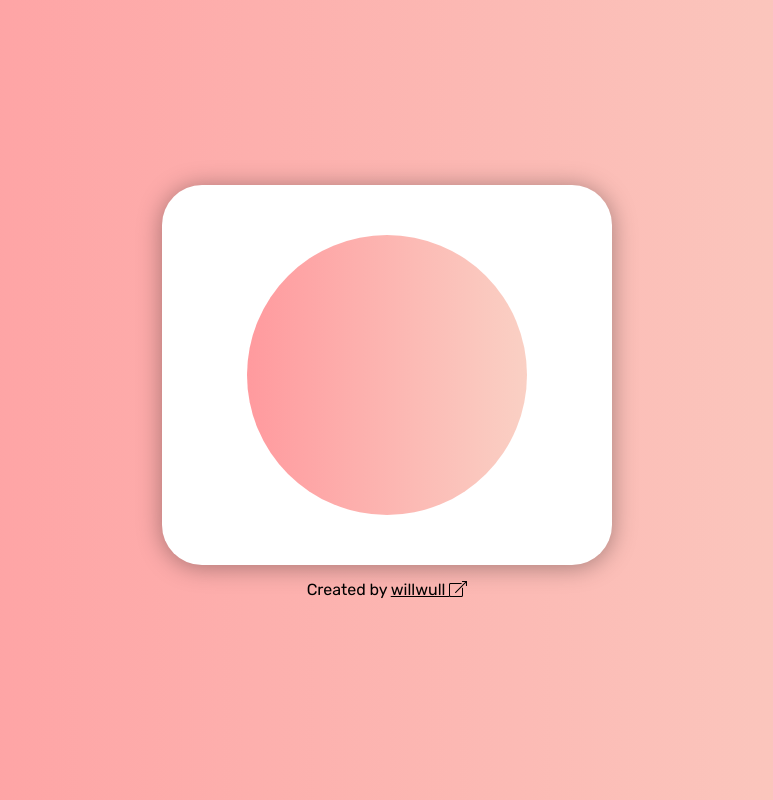
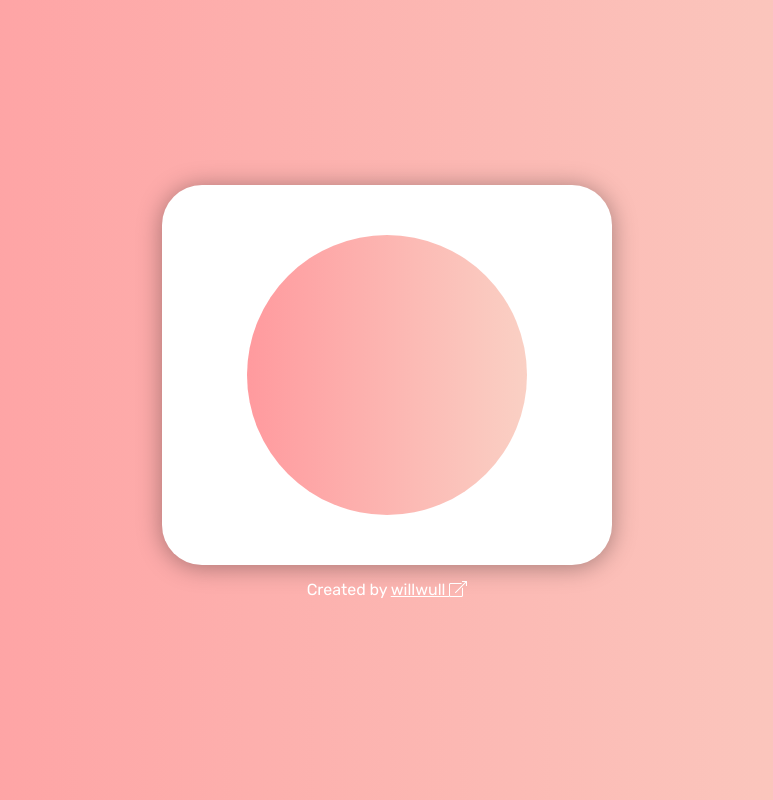
Before and after one commit to willwull/gradient-picker, a React (Create React App) app: page / in a window 1280 px wide. Shown: the whole page, without its empty margins (253-1026 px from the left). Built offline with nearby package versions, Linux system fonts and the light colour scheme.

Commit message:
🚧 Dynamic text color

```diff
--- a/package.json
+++ b/package.json
@@ -3,6 +3,7 @@
   "version": "0.1.0",
   "private": true,
   "dependencies": {
+    "color": "^2.0.0",
     "node-sass-chokidar": "0.0.3",
     "normalize.css": "^7.0.0",
     "react": "^15.6.1",
--- a/src/components/App.js
+++ b/src/components/App.js
@@ -1,4 +1,5 @@
 import React from "react";
+import Color from "color";
 import Card from "./Card";
 import "../stylesheets/App.css";
 
@@ -6,11 +7,14 @@ class App extends React.Component {
   constructor(props) {
     super(props);
 
+    const fromColor = new Color("#FF9A9E");
+    const toColor = new Color("#FAD0C4");
+
     this.state = {
       angle: 90,
       colors: {
-        from: "#FF9A9E",
-        to: "#FAD0C4",
+        from: fromColor,
+        to: toColor,
       },
     }
 
@@ -25,10 +29,20 @@ class App extends React.Component {
     return css;
   }
 
+  getTextColor() {
+    const from = this.state.colors.from;
+    const to = this.state.colors.to;
+    const middle = from.mix(to);
+    const textColor = middle.luminosity() < 0.5 ? "black" : "white";
+    return textColor;
+  }
+
   render() {
     const gradientCSS = this.getGradientCSS()
+    const textColor = this.getTextColor();
     const containerStyle = {
       background: gradientCSS,
+      color: textColor,
     }
     return (
       <div id="app-container" style={containerStyle}>
```
Also changed, not shown: 1 other file (tests, documents, lock files or other folders).
